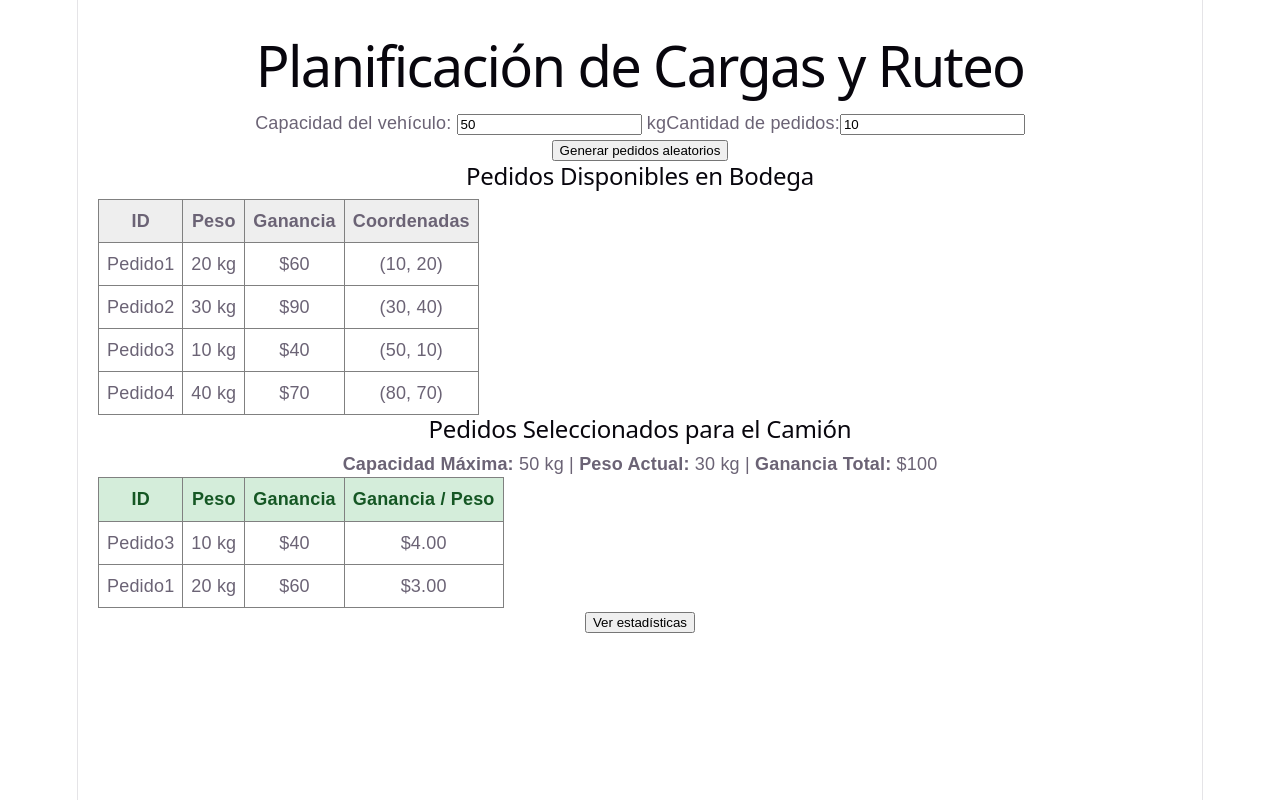
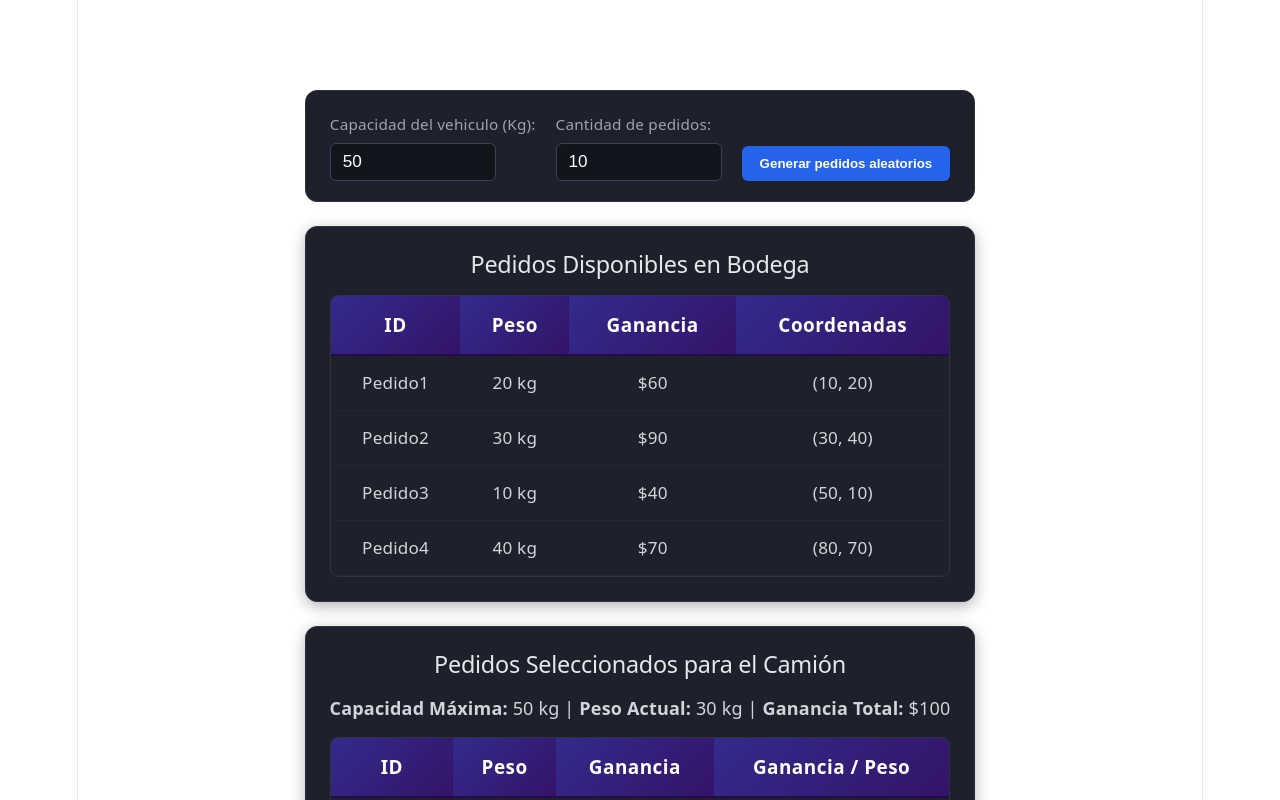
Before and after one commit to tifnny13/ProyectoAnalisisDeAlgoritmos_1, a React (Vite) app: page / in a window 1280 px wide. Shown: the top 800 px of the page. Built offline with nearby package versions, Linux system fonts and the light colour scheme.

Commit message:
Modificar interfaz

```diff
--- a/src/App.css
+++ b/src/App.css
@@ -1,184 +1,135 @@
-.counter {
-  font-size: 16px;
-  padding: 5px 10px;
-  border-radius: 5px;
-  color: var(--accent);
-  background: var(--accent-bg);
-  border: 2px solid transparent;
-  transition: border-color 0.3s;
-  margin-bottom: 24px;
-
-  &:hover {
-    border-color: var(--accent-border);
+.contenedor {
+  max-width: 950px;
+  margin: 0 auto;
+  padding: 30px 20px;
+  display: flex;
+  flex-direction: column;
+  gap: 24px;
+  color: #f3f4f6;
+  font-family: system-ui, -apple-system, sans-serif;
 }
-  &:focus-visible {
-    outline: 2px solid var(--accent);
-    outline-offset: 2px;
-  }
+.Titulo-proyecto {
+  font-size: 2.2rem;
+  font-weight: 700;
+  text-align: center;
+  color: #ffffff;
+  margin: 0 0 10px 0;
 }
 
-.hero {
-  position: relative;
-
-  .base,
-  .framework,
-  .vite {
-    inset-inline: 0;
-    margin: 0 auto;
+.panel-configuracion {
+  background: #1e212b;
+  border: 1px solid #2d3342;
+  border-radius: 12px;
+  padding: 20px;
+  display: flex;
+  flex-wrap: wrap;
+  gap: 20px;
+  justify-content: center;
+  align-items: flex-end;
 }
 
-  .base {
-    width: 170px;
-    position: relative;
-    z-index: 0;
+.campo {
+  display: flex;
+  flex-direction: column;
+  gap: 6px;
+  text-align: left;
 }
 
-  .framework,
-  .vite {
-    position: absolute;
+.campo label {
+  font-size: 0.85rem;
+  color: #9ca3af;
+  font-weight: 500;
 }
 
-  .framework {
-    z-index: 1;
-    top: 34px;
-    height: 28px;
-    transform: perspective(2000px) rotateZ(300deg) rotateX(44deg) rotateY(39deg)
-      scale(1.4);
+.campo input {
+  background: #13151c;
+  border: 1px solid #3b4252;
+  border-radius: 6px;
+  padding: 8px 12px;
+  color: #fff;
+  font-size: 0.95rem;
+  width: 140px;
+  outline: none;
+  transition: border-color 0.2s;
 }
 
-  .vite {
-    z-index: 0;
-    top: 107px;
-    height: 26px;
-    width: auto;
-    transform: perspective(2000px) rotateZ(300deg) rotateX(40deg) rotateY(39deg)
-      scale(0.8);
-  }
+.campo input:focus {
+  border-color: #38bdf8;
 }
 
-#center {
-  display: flex;
-  flex-direction: column;
-  gap: 25px;
-  place-content: center;
-  place-items: center;
-  flex-grow: 1;
-
-  @media (max-width: 1024px) {
-    padding: 32px 20px 24px;
-    gap: 18px;
-  }
+.card {
+  background: #1e212b;
+  border: 1px solid #2d3342;
+  border-radius: 12px;
+  padding: 24px;
+  box-shadow: 0 4px 15px rgba(0, 0, 0, 0.3);
 }
 
-#next-steps {
-  display: flex;
-  border-top: 1px solid var(--border);
-  text-align: left;
-
-  & > div {
-    flex: 1 1 0;
-    padding: 32px;
-    @media (max-width: 1024px) {
-      padding: 24px 20px;
-    }
+.card h2 {
+  margin-top: 0;
+  margin-bottom: 16px;
+  text-align: center;
+  font-size: 1.3rem;
+  color: #e5e7eb;
 }
 
-  .icon {
+.card p {
+  text-align: center;
   margin-bottom: 16px;
-    width: 22px;
-    height: 22px;
+  color: #d1d5db;
 }
 
-  @media (max-width: 1024px) {
-    flex-direction: column;
-    text-align: center;
-  }
+.tabla-wrapper {
+  overflow-x: auto;
+  border-radius: 8px;
+  border: 1px solid #2d3342;
 }
 
-#docs {
-  border-right: 1px solid var(--border);
-
-  @media (max-width: 1024px) {
-    border-right: none;
-    border-bottom: 1px solid var(--border);
-  }
+/* Reglas comunes para ambas tablas */
+.tabla-De-Datos {
+  width: 100%;
+  border-collapse: collapse;
+  text-align: center;
+  font-size: 0.95rem;
 }
 
-#next-steps ul {
-  list-style: none;
-  padding: 0;
-  display: flex;
-  gap: 8px;
-  margin: 32px 0 0;
-
-  .logo {
-    height: 18px;
+.tabla-De-Datos th {
+  background: linear-gradient(135deg, #332b8b, #341369);
+  color: #ffffff;
+  padding: 16px 20px;
+  font-size: 1.05rem;
+  font-weight: 600;
+  letter-spacing: 0.5px;
+  text-align: center;
+  border-bottom: 2px solid #240c49;
 }
 
-  a {
-    color: var(--text-h);
-    font-size: 16px;
-    border-radius: 6px;
-    background: var(--social-bg);
-    display: flex;
-    padding: 6px 12px;
-    align-items: center;
-    gap: 8px;
-    text-decoration: none;
-    transition: box-shadow 0.3s;
-
-    &:hover {
-      box-shadow: var(--shadow);
-    }
-    .button-icon {
-      height: 18px;
-      width: 18px;
-    }
+.tabla-De-Datos td {
+  padding: 14px 18px;
+  text-align: center;
+  border-bottom: 1px solid #232834;
+  color: #d1d5db;
 }
 
-  @media (max-width: 1024px) {
-    margin-top: 20px;
-    flex-wrap: wrap;
-    justify-content: center;
-
-    li {
-      flex: 1 1 calc(50% - 8px);
+.tabla-De-Datos tbody tr:hover {
+  background: rgba(255, 255, 255, 0.03);
 }
 
-    a {
-      width: 100%;
-      justify-content: center;
-      box-sizing: border-box;
-    }
-  }
+.btn-primario {
+  background: #2563eb;
+  color: white;
+  border: none;
+  border-radius: 6px;
+  padding: 10px 18px;
+  font-weight: 600;
+  cursor: pointer;
+  transition: background 0.2s, transform 0.1s;
 }
 
-#spacer {
-  height: 88px;
-  border-top: 1px solid var(--border);
-  @media (max-width: 1024px) {
-    height: 48px;
-  }
+.btn-primario:hover {
+  background: #1d4ed8;
 }
 
-.ticks {
-  position: relative;
-  width: 100%;
-
-  &::before,
-  &::after {
-    content: '';
-    position: absolute;
-    top: -4.5px;
-    border: 5px solid transparent;
+.btn-primario:active {
+  transform: scale(0.98);
 }
-
-  &::before {
-    left: 0;
-    border-left-color: var(--border);
-  }
-  &::after {
-    right: 0;
-    border-right-color: var(--border);
-  }
-}
--- a/src/App.jsx
+++ b/src/App.jsx
@@ -1,3 +1,4 @@
+import './App.css';
 import { useState } from 'react';
 import { pedidosPrueba, generarPedidos } from './Logica/pedidos'; //Importa desde Logica los pedidos
 import {problemaMochila} from './Logica/mochilaGreedy';
@@ -30,40 +31,54 @@ function App() {
           gananciaTotal={gananciaTotal}
           tiempoEjecucion={tiempoEjecucion}
           operaciones={operaciones}
-          onVolver={() => setMostrarEstadisticas(false)}onChange
+          onVolver={() => setMostrarEstadisticas(false)}
         />
       ) : (
-        <div style={{ padding: '20px', fontFamily: 'sans-serif' }}>
-          <h1>Planificación de Cargas y Ruteo</h1>
+        <div className="contenedor">
+          <h1 className = "Titulo-proyecto">Planificacion de cargas y ruteo</h1>
 
-          <label>
-            Capacidad del vehículo: <input type="number" value={capacidadMochila} onChange={(e) => setCapacidadMochila(Number(e.target.value))}/> kg
-          </label>
+          {/*1.PANEL DE CONFIGURACION */}
+          <div className="panel-configuracion">
+            <div className="campo">
+              <label>Capacidad del vehiculo (Kg):</label>
+              <input
+                type="number"
+                value={capacidadMochila}
+                onChange={(e) => setCapacidadMochila(Number(e.target.value))}
+              />
+            </div>
 
-          <label>
-            Cantidad de pedidos:<input type="number" value={cantidadPedidos} onChange={(e) => setCantidadPedidos(Number(e.target.value))} />
-          </label>
+          <div className="campo">
+            <label>Cantidad de pedidos:</label>
+            <input
+              type="number"
+              value={cantidadPedidos}
+              onChange={(e) => setCantidadPedidos(Number(e.target.value))}
+            />
 
-          <br />
+          </div>
 
-          <button onClick={() => setPedidos(generarPedidos(cantidadPedidos))}>
+          <button
+            className="btn-primario"
+            onClick={() => setPedidos(generarPedidos(cantidadPedidos))}
+          >
             Generar pedidos aleatorios
           </button>
+        </div>
 
-          {/* 1. TABLA DISPONIBLES */}
+          {/* 2. TABLA DISPONIBLES EN BODEGA */}
+          <div className="card">
             <h2>Pedidos Disponibles en Bodega</h2>
-
-          <table border="1" cellPadding="8" style={{ borderCollapse: 'collapse' }}>
-
+            <div className="tabla-wrapper">
+              <table className="tabla-De-Datos">
                 <thead>
-              <tr style={{ background: '#eee' }}>
+                  <tr className="tabla-De-Datos-Encabezado">
                     <th>ID</th>
                     <th>Peso</th>
                     <th>Ganancia</th>
                     <th>Coordenadas</th>
                   </tr>
                 </thead>
-
                 <tbody>
                   {pedidos.map((pedido) => (
                     <tr key={pedido.id}>
@@ -74,10 +89,12 @@ function App() {
                     </tr>
                   ))}
                 </tbody>
+              </table>
+            </div>
+          </div>
 
-          </table>
-
-          {/* 2. TABLA SELECCIONADOS */}
+          {/* 3. TABLA SELECCIONADOS */}
+          <div className="card">
             <h2>Pedidos Seleccionados para el Camión</h2>
             <p>
               <strong>Capacidad Máxima:</strong> {capacidadMochila} kg |{' '}
@@ -85,9 +102,11 @@ function App() {
               <strong>Ganancia Total:</strong> ${gananciaTotal}
             </p>
 
-          <table border="1" cellPadding="8" style={{ borderCollapse: 'collapse' }}>
+          <div className="tabla-wrapper">
+
+              <table className="tabla-De-Datos">
                 <thead>
-              <tr style={{ background: '#d4edda', color: '#155724' }}>
+                  <tr className="tabla-De-Datos-Encabezado">
                 <th>ID</th>
                 <th>Peso</th>
                 <th>Ganancia</th>
@@ -105,8 +124,11 @@ function App() {
               ))}
             </tbody>
           </table>
-
-          <button onClick={() => setMostrarEstadisticas(true)}>
+        </div>
+      </div>
+          <button
+            className="btn-primario"
+            onClick={() => setMostrarEstadisticas(true)}>
             Ver estadísticas
           </button>
         </div>
```
Lines whose indentation alone changed are shown as unchanged.
